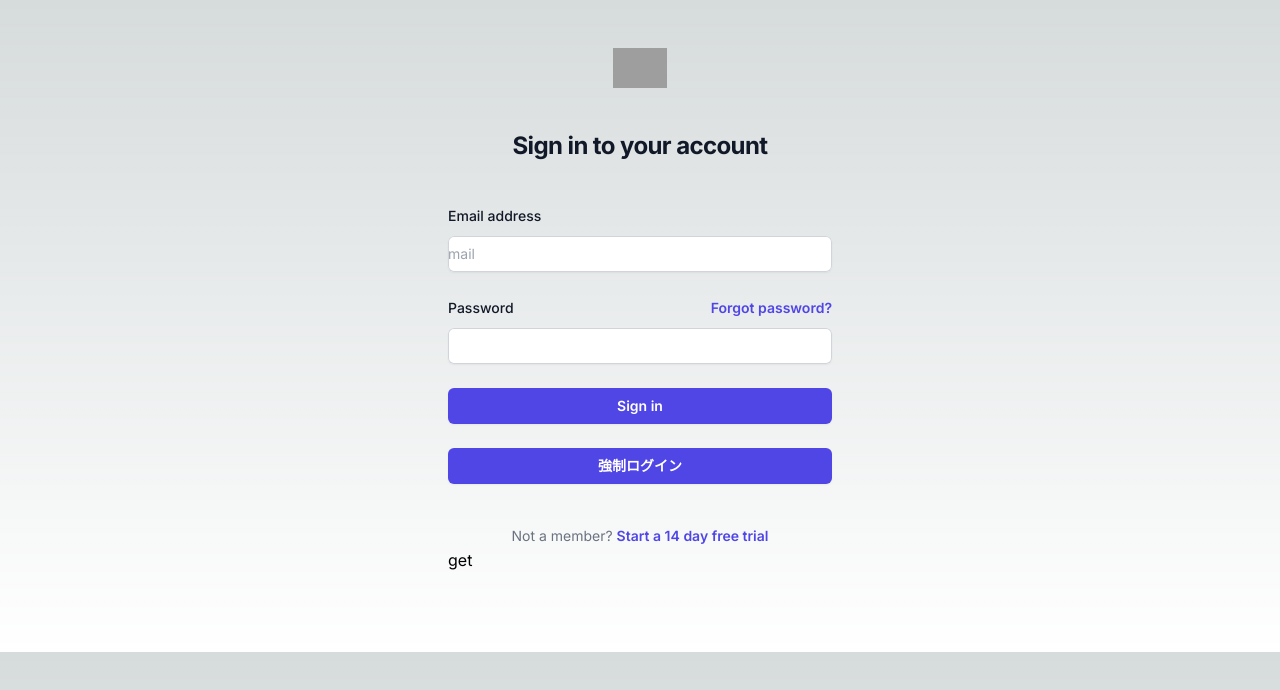
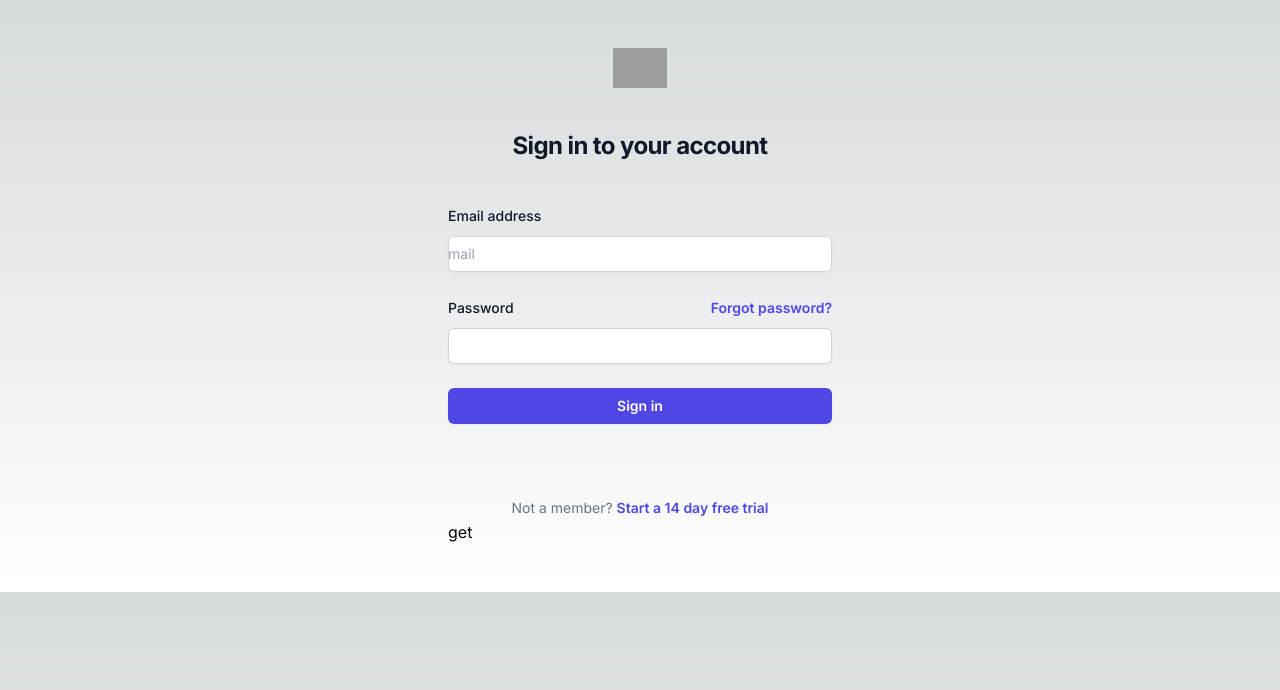
Before and after one commit to IshikawaShinya/my-portfolio, a Next.js app: page / in a window 1280 px wide. Shown: the top 690 px of the page. Built offline with nearby package versions, Linux system fonts and the light colour scheme; grey boxes are pictures that could not be loaded.

Commit message:
alert文を設置.TODO:違うアラートを入力時の挙動がおかしい

```diff
--- a/src/app/features/login/page.tsx
+++ b/src/app/features/login/page.tsx
@@ -40,14 +40,14 @@ export default function Login() {
             // setAlertMessage(data)
             switch (String(data.res)){
                 case 'Email or Password is empty':
-                setAlertMessage('メールを入力してください')
+                setAlertMessage('メールアドレスとパスワードを入力してください')
                 break
                 case "login success":
                 router.push(navigation.loginsuccess.href)
                 console.log('ログイン成功')
                 break
                 case "wrong email or password":
-                setAlertMessage('登録したログイン名と異なります')
+                setAlertMessage('メールアドレスかパスワードが異なります')
                 break
                 default :
                 //   setAlertMessage('読み込み完了')
@@ -141,16 +141,7 @@ export default function Login() {
                 >
                   Sign in
                 </button>
-              </div>
-              {/* 強制的ホーム画面に遷移 */}
-              <div>
-              <button
-                  type="submit"
-                  className="flex w-full justify-center rounded-md bg-indigo-600 px-3 py-1.5 text-sm font-semibold leading-6 text-white shadow-sm hover:bg-indigo-500 focus-visible:outline focus-visible:outline-2 focus-visible:outline-offset-2 focus-visible:outline-indigo-600"
-                  onClick={()=>router.push(navigation.loginsuccess.href)}
-                >
-                  強制ログイン
-                </button>
+                <p className='p-4 text-red-600'>{alertMessage}</p>
               </div>
             </form>
 
@@ -165,7 +156,6 @@ export default function Login() {
             >
             get
             </button>
-            <p className='p-4'>{alertMessage}</p>
           </div>
         </div>
 
```
